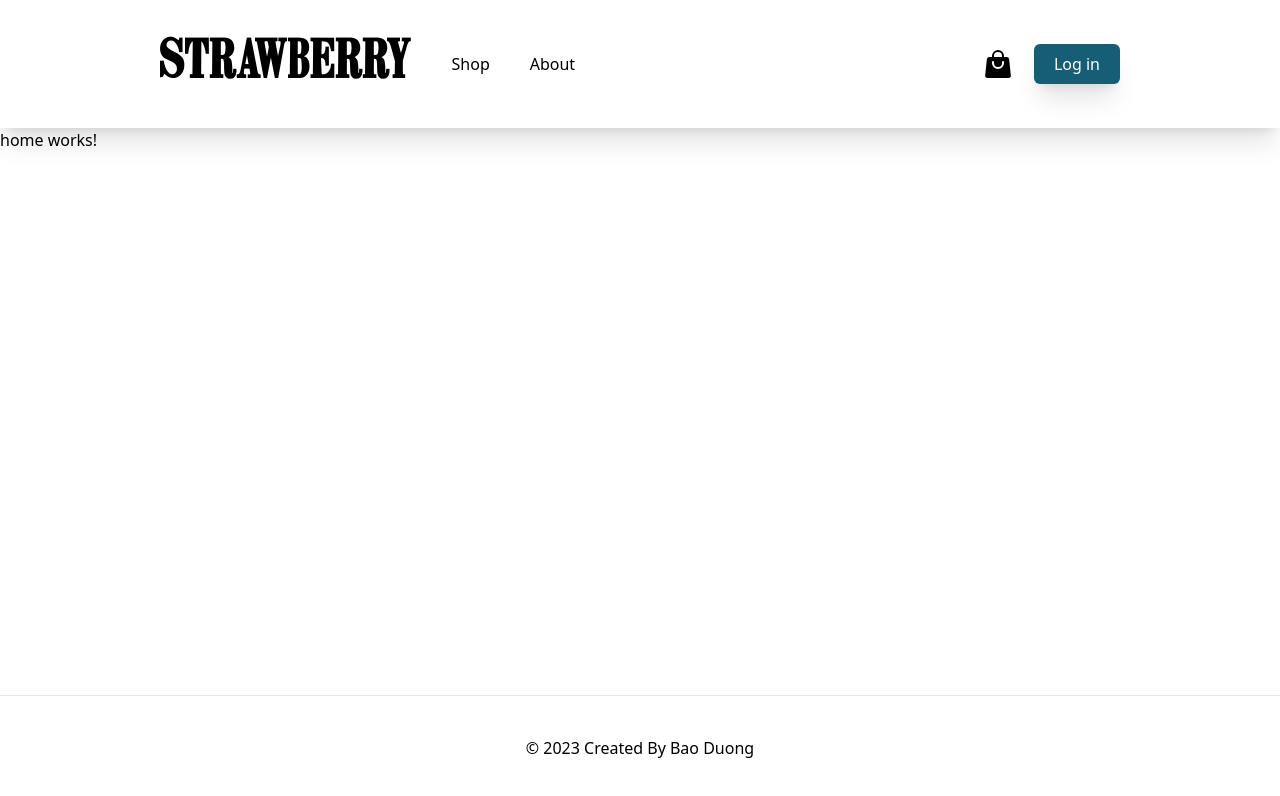
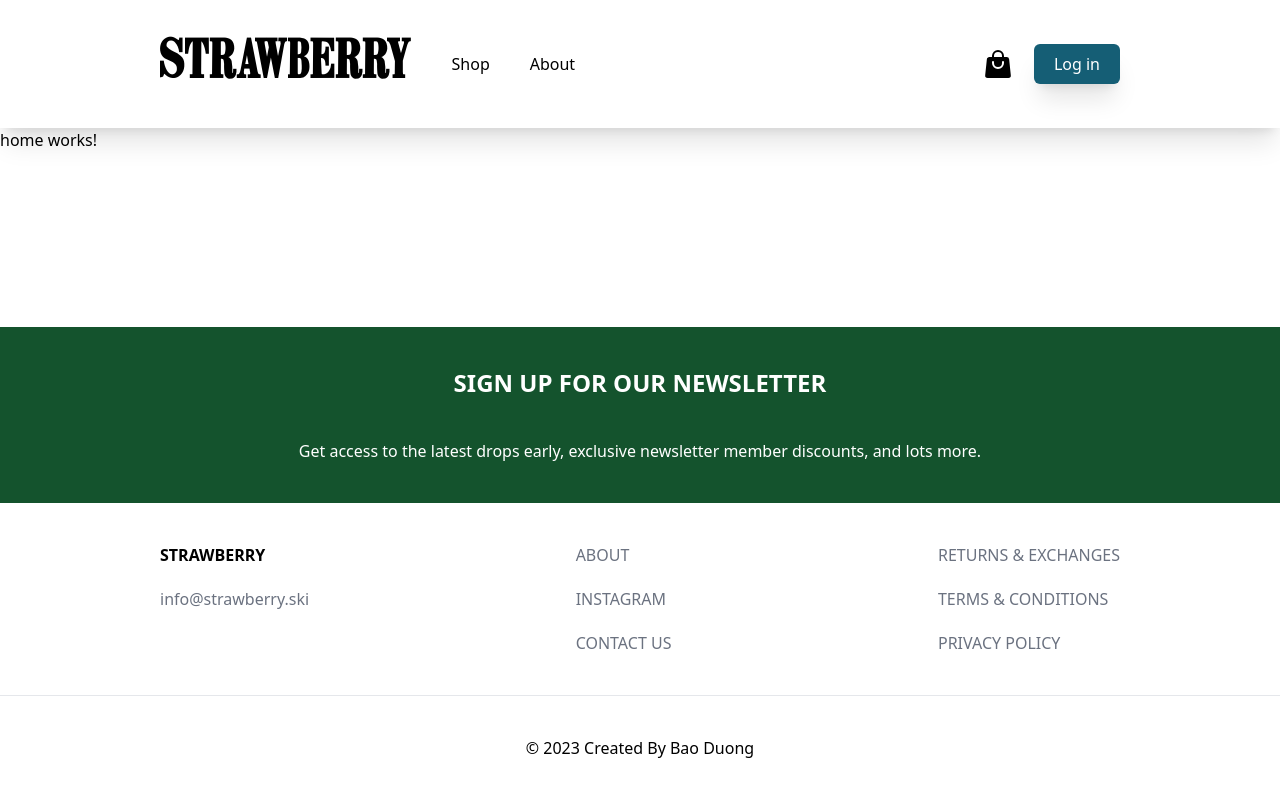
Before and after one commit to 052223-java-angular/Strawberry-P1-Frontend, an Angular app: page / in a window 1280 px wide. Shown: the top 796 px of the page. Built offline with nearby package versions, Linux system fonts and the light colour scheme.

Commit message:
Footer done

```diff
--- a/src/app/app.component.html
+++ b/src/app/app.component.html
@@ -5,7 +5,41 @@
         <router-outlet></router-outlet>
     </div>
 
-    <footer class="flex justify-center p-10 border-t">
-        <p>&copy; 2023 Created By Bao Duong</p>
+    <footer class="">
+        <div class="bg-green-900 w-full text-center text-white py-10">
+            <h2 class="font-bold text-2xl pb-10">SIGN UP FOR OUR NEWSLETTER</h2>
+            <p>Get access to the latest drops early, exclusive newsletter member discounts, and lots more.</p>
+        </div>
+        <div class="flex px-40 py-10 gap-10 justify-between text-gray-500">
+            <ul class="flex flex-col gap-5">
+                <p class="font-bold text-black">STRAWBERRY</p>
+                <p>info@strawberry.ski</p>
+            </ul>
+
+            <ul class="flex flex-col gap-5">
+                <li>
+                    ABOUT
+                </li>
+                <li>
+                    INSTAGRAM
+                </li>
+                <li>
+                    CONTACT US
+                </li>
+            </ul>
+
+            <ul class="flex flex-col gap-5">
+                <li>
+                    RETURNS & EXCHANGES
+                </li>
+                <li>
+                    TERMS & CONDITIONS
+                </li>
+                <li>
+                    PRIVACY POLICY
+                </li>
+            </ul>
+        </div>
+        <p class="border-t py-10 w-full text-center">&copy; 2023 Created By Bao Duong</p>
     </footer>
 </div>
--- a/src/app/components/navbar/navbar.component.html
+++ b/src/app/components/navbar/navbar.component.html
@@ -5,9 +5,9 @@
         <li class="hover:underline hover:underline-offset-4 cursor-pointer">About</li>
     </ul>
     <ul class="flex items-center gap-5">
-        <svg xmlns="http://www.w3.org/2000/svg" viewBox="0 0 24 24" fill="currentColor" class="w-8 h-8 transition cursor-pointer pop">
+        <svg xmlns="http://www.w3.org/2000/svg" viewBox="0 0 24 24" fill="currentColor" class="w-8 h-8 transition cursor-pointer scale">
             <path fill-rule="evenodd" d="M7.5 6v.75H5.513c-.96 0-1.764.724-1.865 1.679l-1.263 12A1.875 1.875 0 004.25 22.5h15.5a1.875 1.875 0 001.865-2.071l-1.263-12a1.875 1.875 0 00-1.865-1.679H16.5V6a4.5 4.5 0 10-9 0zM12 3a3 3 0 00-3 3v.75h6V6a3 3 0 00-3-3zm-3 8.25a3 3 0 106 0v-.75a.75.75 0 011.5 0v.75a4.5 4.5 0 11-9 0v-.75a.75.75 0 011.5 0v.75z" clip-rule="evenodd" />
           </svg>
-          <button class="px-5 py-2 bg-cyan-800 rounded-md shadow-xl text-white pop" routerLink="/login">Log in</button>
+          <button class="px-5 py-2 bg-cyan-800 rounded-md shadow-xl text-white scale" routerLink="/login">Log in</button>
     </ul>
 </nav>
--- a/src/styles.css
+++ b/src/styles.css
@@ -12,6 +12,6 @@
     src: url('src/assets/nhl/NHLWASHI.TTF') format('truetype'),
 }
 
-.pop {
+.scale {
     @apply duration-300 hover:scale-110 hover:ease-out;
 }
```
